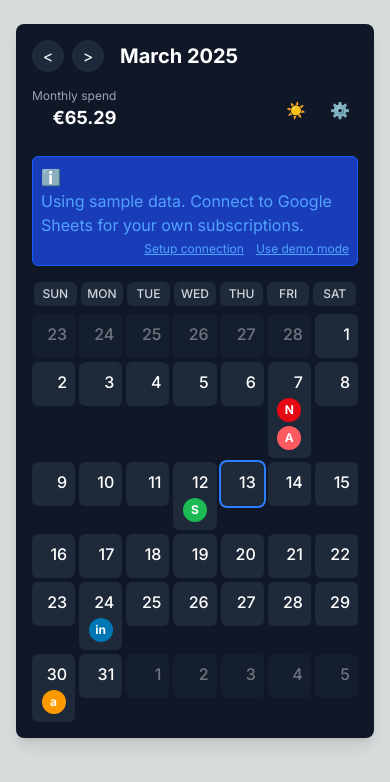
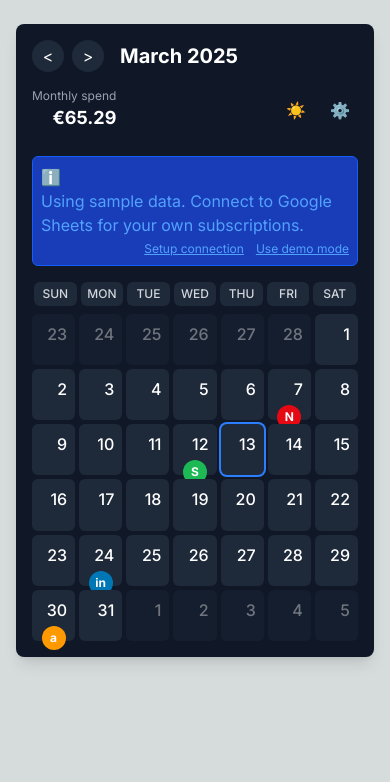
Before and after one commit to Barokai/subscription-calendar, a Next.js app: page / in a window 390 px wide. Shown: the top 782 px of the page. Built offline with nearby package versions, Linux system fonts and the light colour scheme; no server answers.

Commit message:
fix: warnings, mobile layout improved

```diff
--- a/components/subscription-calendar.tsx
+++ b/components/subscription-calendar.tsx
@@ -435,7 +435,7 @@ const SubscriptionCalendar: React.FC = () => {
   };
 
   // Function to handle clicks outside the subscription detail
-  const handleClickOutside = useCallback((event: MouseEvent) => {
+  const handleClickOutside = useCallback((event: globalThis.MouseEvent) => {
     // Check if the click is outside both subscription icons and detail
     const target = event.target as HTMLElement;
     const isSubscriptionIcon = target.closest('[data-subscription-icon]');
@@ -599,7 +599,7 @@ const SubscriptionCalendar: React.FC = () => {
           {isConnected && (
             <div className="mb-4 p-2 bg-green-800 bg-opacity-20 border border-green-600 rounded-md text-green-400 flex flex-wrap items-center">
               <span className="mr-2">✓</span>
-              <span>Connected to Google Sheets</span>
+              <span className="text-xs sm:text-sm">Connected to Google Sheets</span>
               <button
                 onClick={() => setSetupVisible(true)}
                 className="ml-auto text-xs underline"
@@ -669,19 +669,30 @@ const SubscriptionCalendar: React.FC = () => {
                 : [];
               const isGrayed = !dayObj.isCurrentMonth;
 
+              // Calculate which row this day belongs to (0-5)
+              const rowIndex = Math.floor(index / 7);
+
               return (
                 <div
                   key={`${dayObj.year}-${dayObj.month}-${dayObj.day}-${index}`}
-                  className={`aspect-square rounded-md flex flex-col p-2 ${
+                  className={`rounded-md flex flex-col p-2 ${
                     isDarkMode ? "bg-gray-800" : "bg-gray-100"
                   } ${isGrayed ? "opacity-40" : ""} ${
                     dayObj.isToday ? "ring-2 ring-blue-500" : ""
                   }`}
+                  style={{
+                    // Use paddingBottom instead of aspect-ratio for consistent height
+                    // This creates equal height cells while still allowing them to grow with content
+                    height: 0,
+                    paddingBottom: "100%",
+                    position: "relative"
+                  }}
                 >
+                  <div className="absolute inset-0 p-2 flex flex-col">
                     <div className="text-right font-medium mb-1">
                       {dayObj.day}
                     </div>
-                  <div className="flex flex-wrap gap-1 justify-center">
+                    <div className="flex flex-wrap gap-1 justify-center grow">
                       {daySubscriptions.map((subscription) => (
                         <div
                           key={subscription.id}
@@ -702,6 +713,7 @@ const SubscriptionCalendar: React.FC = () => {
                       ))}
                     </div>
                   </div>
+                </div>
               );
             })}
           </div>
```
Lines whose indentation alone changed are shown as unchanged.
